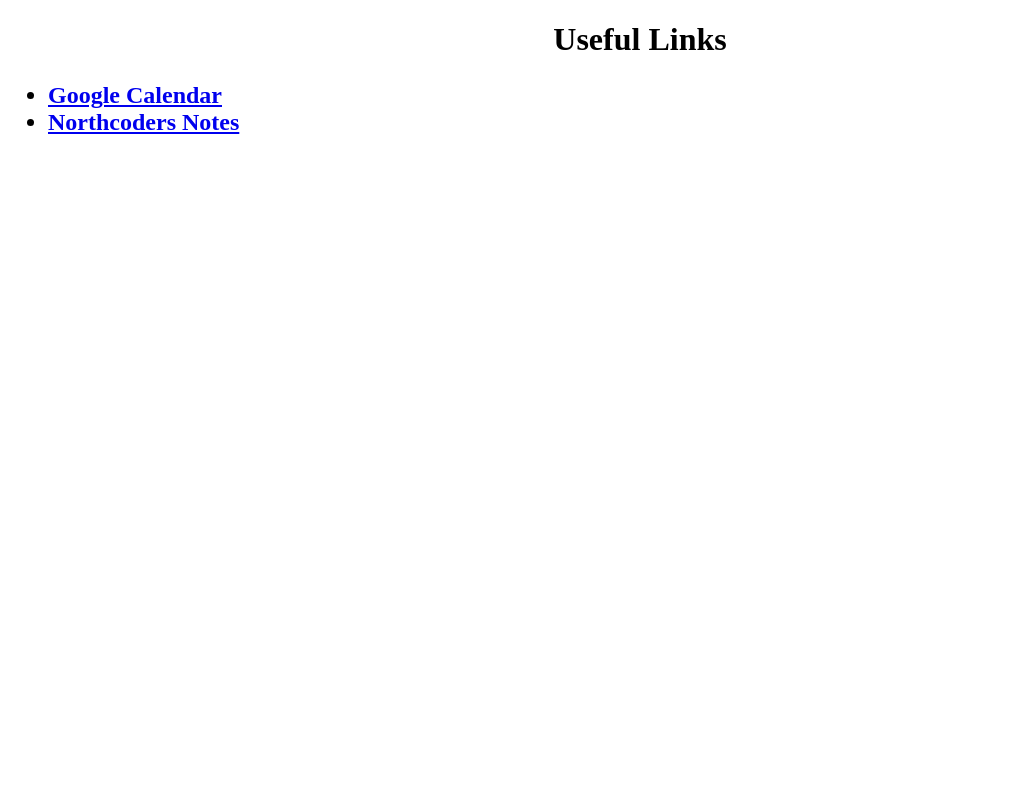
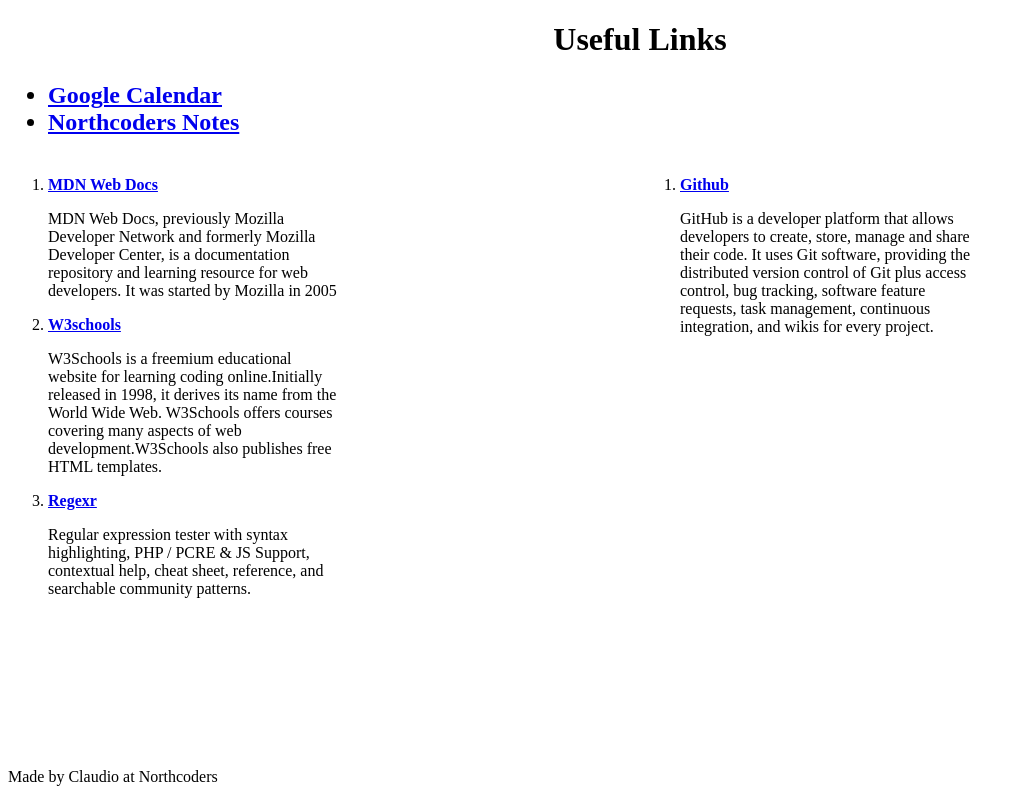
Before and after one commit to puppydog4/html-intro-week, a plain HTML site: page index.html in a window 1280 px wide. Shown: the whole page, without its empty margins (0-1025 px from the left). Drawn offline with Linux system fonts and the light colour scheme.

Commit message:
add few useful links in a list

```diff
--- a/index.html
+++ b/index.html
@@ -20,7 +20,56 @@
         </ul>
       </h2>
     </header>
-    <main></main>
-    <footer></footer>
+    <main>
+      <div class="left">
+        <ol>
+          <li>
+            <a href="https://developer.mozilla.org/en-US/" target="_blank">
+              MDN Web Docs</a
+            >
+            <p>
+              MDN Web Docs, previously Mozilla Developer Network and formerly
+              Mozilla Developer Center, is a documentation repository and
+              learning resource for web developers. It was started by Mozilla in
+              2005
+            </p>
+          </li>
+          <li>
+            <a href="https://www.w3schools.com/">W3schools</a>
+            <p>
+              W3Schools is a freemium educational website for learning coding
+              online.Initially released in 1998, it derives its name from the
+              World Wide Web. W3Schools offers courses covering many aspects of
+              web development.W3Schools also publishes free HTML templates.
+            </p>
+          </li>
+          <li>
+            <a href="https://regexr.com/">Regexr</a>
+            <p>
+              Regular expression tester with syntax highlighting, PHP / PCRE &
+              JS Support, contextual help, cheat sheet, reference, and
+              searchable community patterns.
+            </p>
+          </li>
+        </ol>
+      </div>
+      <div class="right">
+        <ol>
+          <li>
+            <a href="https://github.com/">Github</a>
+            <p>
+              GitHub is a developer platform that allows developers
+              to create, store, manage and share their code. It uses Git
+              software, providing the distributed version control of Git plus
+              access control, bug tracking, software feature requests, task
+              management, continuous integration, and wikis for every project.
+            </p>
+          </li>
+        </ol>
+      </div>
+    </main>
+    <footer>
+      <p>Made by Claudio at Northcoders</p>
+    </footer>
   </body>
 </html>
--- a/stylesheet.css
+++ b/stylesheet.css
@@ -1,3 +1,26 @@
 h1{
     text-align: center;
 }
+p {
+
+    white-space: normal;
+    max-width: 50%;
+}
+a {
+    font-weight: bold;
+}
+
+.right {
+    float: right;
+    max-width: 50%;
+
+}
+
+.left {
+    float: left;
+    max-width: 50%;
+}
+
+footer {
+    margin-top: 50%;
+}
```
